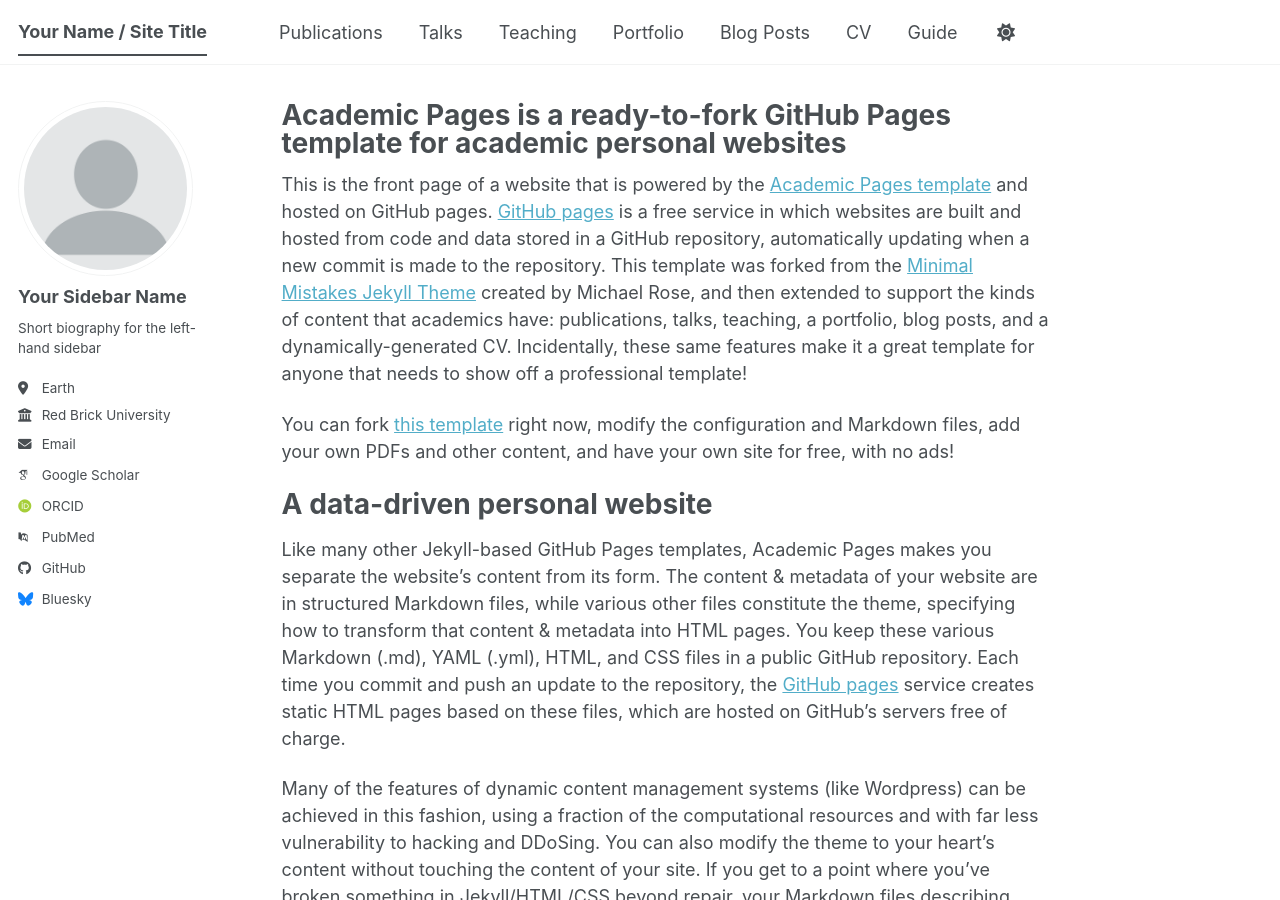
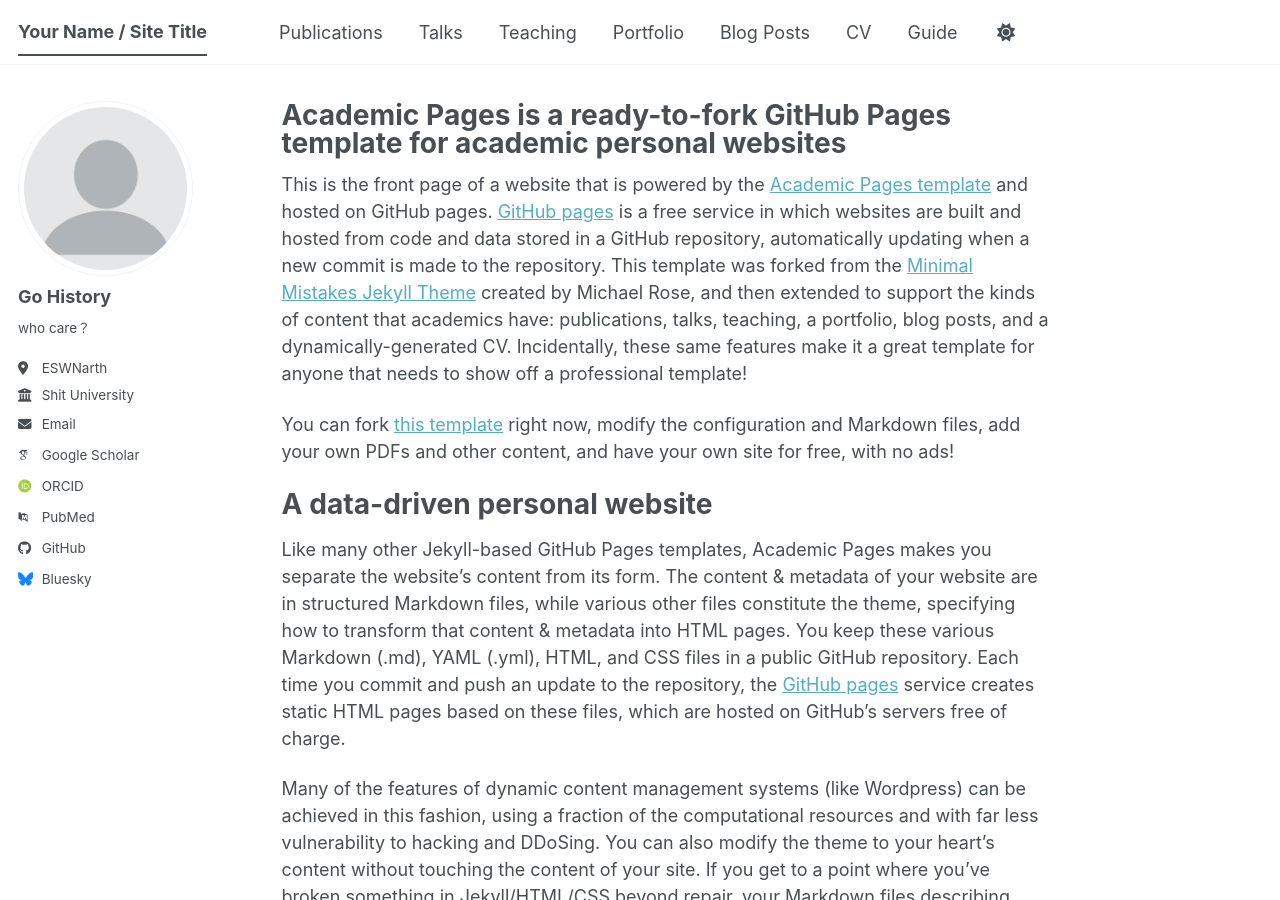
Before and after one commit to ryuraitohoku-wq/gohistory.github.io, a Jekyll site: the page built from _pages/about.md, in a window 1280 px wide and 900 px high. Built offline with Jekyll 4.4.1, drawn with Linux system fonts in a browser that asks for light colours; some web fonts are replaced; a script bundle is joined from its source files by our own code; library files that are not in the unit come from our copies.

Commit message:
Update _config.yml

```diff
--- a/_config.yml
+++ b/_config.yml
@@ -24,13 +24,13 @@
 author:
   # Biographic information
   avatar           : "profile.png"
-  name             : "Your Sidebar Name"
-  pronouns         : # example: "she/her"
-  bio              : "Short biography for the left-hand sidebar"
-  location         : "Earth"
-  employer         : "Red Brick University"
+  name             : "Go History"
+  pronouns         : # example: "who"
+  bio              : "who care？"
+  location         : "ESWNarth"
+  employer         : "Shit University"
   uri              : # URL
-  email            : "none@example.org"
+  email            : "ryuraitohoku@gmail.com"
 
   # Academic websites
   academia         : # URL
```
